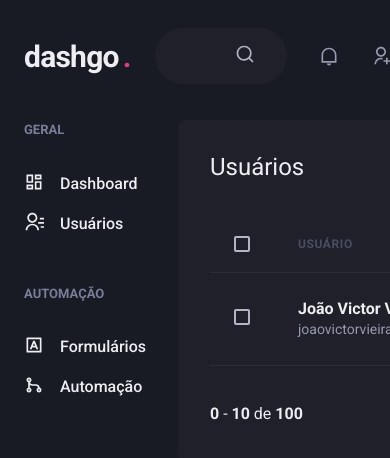
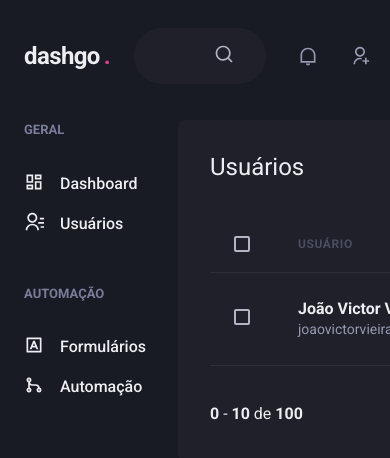
Before and after one commit to joaovieira23/dashgo, a Next.js app: page /users in a window 390 px wide. Shown: the top 458 px of the page. Built offline with nearby package versions, Linux system fonts and the light colour scheme.

Commit message:
feat: responsiveness in the chakra

```diff
--- a/src/components/Header/Logo.tsx
+++ b/src/components/Header/Logo.tsx
@@ -3,7 +3,7 @@ import { Text } from '@chakra-ui/react';
 export function Logo() {
     return (
         <Text
-            fontSize="3xl"
+            fontSize={["2xl", "3xl"]}
             fontWeight="bold"
             letterSpacing="tight"
             w="64"
```
